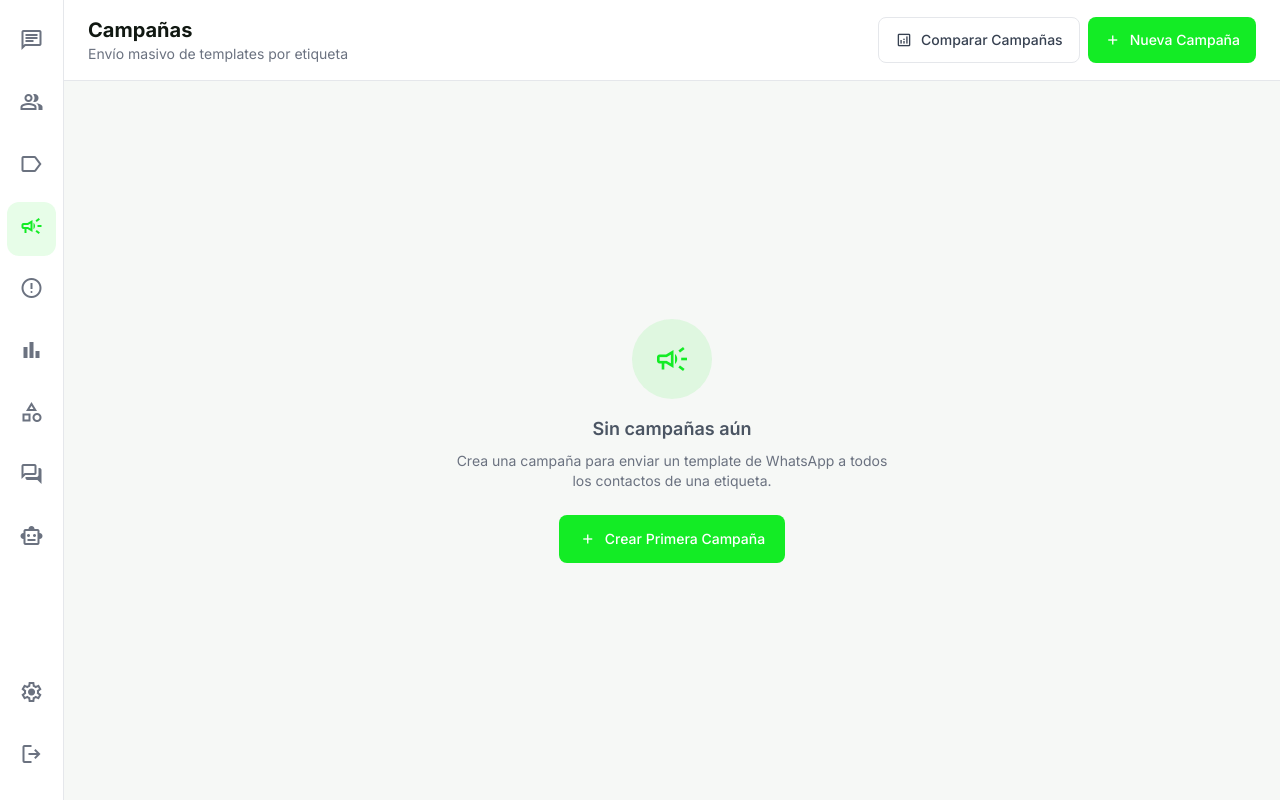
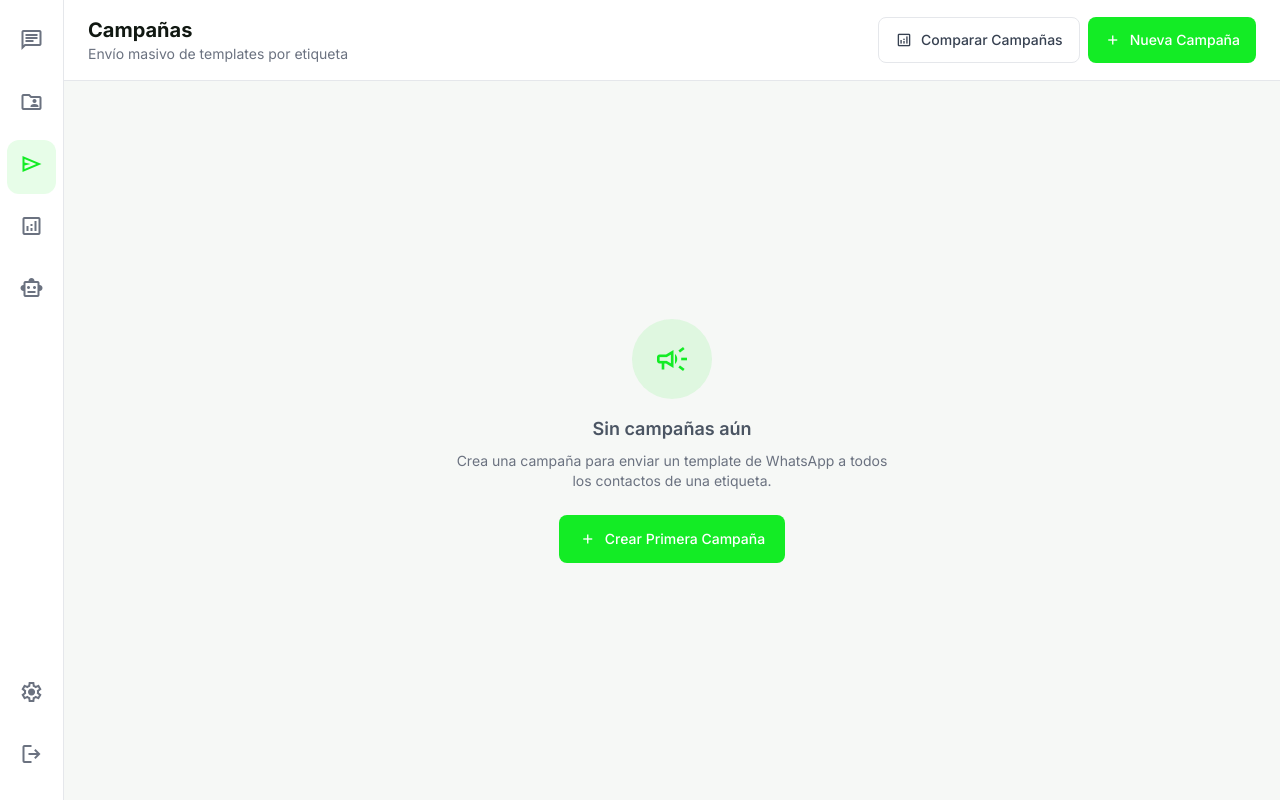
Before and after one commit to OctavioGalvan5/api-whatsapp-prueba, a Flask app: page /campaigns in a window 1280 px wide. Run offline with Flask 3, Linux system fonts and the light colour scheme; the visitor is signed in with stand-in values (Sample User, id 1); data comes from the database, SQL or seed files in the repository; data that the repository does not hold is empty; some libraries are stand-ins or nearby versions.

Commit message:
se redujo la cantidad de iconos a la izquierda

```diff
--- a/templates/components/navbar.html
+++ b/templates/components/navbar.html
@@ -1,65 +1,95 @@
 <aside
-    class="w-16 bg-white dark:bg-[#152a17] border-r border-gray-200 dark:border-gray-800 flex flex-col items-center py-4 gap-2">
+    class="w-16 bg-white dark:bg-[#152a17] border-r border-gray-200 dark:border-gray-800 flex flex-col items-center py-4 gap-2 relative">
+
+    <!-- Dashboard -->
     <a href="/dashboard"
         class="p-3 rounded-xl {% if request.path == '/dashboard' %}bg-primary/10 text-primary{% else %}hover:bg-gray-100 dark:hover:bg-gray-800 transition-colors{% endif %}"
         title="Dashboard">
         <span
             class="material-symbols-outlined {% if request.path != '/dashboard' %}text-gray-500 dark:text-gray-400{% endif %}">chat</span>
     </a>
-    <a href="/contacts"
-        class="p-3 rounded-xl {% if request.path == '/contacts' %}bg-primary/10 text-primary{% else %}hover:bg-gray-100 dark:hover:bg-gray-800 transition-colors{% endif %}"
-        title="Contactos">
+
+    <!-- Gestión de Datos -->
+    <div class="relative group">
+        <button
+            class="p-3 rounded-xl {% if request.path in ['/contacts', '/tags'] %}bg-primary/10 text-primary{% else %}hover:bg-gray-100 dark:hover:bg-gray-800 transition-colors{% endif %}"
+            title="Gestión de Datos">
             <span
-            class="material-symbols-outlined {% if request.path != '/contacts' %}text-gray-500 dark:text-gray-400{% endif %}">group</span>
+                class="material-symbols-outlined {% if request.path not in ['/contacts', '/tags'] %}text-gray-500 dark:text-gray-400{% endif %}">folder_shared</span>
+        </button>
+        <div class="absolute left-full ml-2 top-0 bg-white dark:bg-[#1a3a1d] rounded-xl shadow-lg border border-gray-200 dark:border-gray-700 py-2 min-w-[180px] opacity-0 invisible group-hover:opacity-100 group-hover:visible transition-all duration-200 z-50">
+            <a href="/contacts" class="flex items-center gap-3 px-4 py-2 hover:bg-gray-100 dark:hover:bg-gray-800 transition-colors {% if request.path == '/contacts' %}text-primary{% endif %}">
+                <span class="material-symbols-outlined text-xl">group</span>
+                <span class="text-sm font-medium">Contactos</span>
             </a>
-    <a href="/tags"
-        class="p-3 rounded-xl {% if request.path == '/tags' %}bg-primary/10 text-primary{% else %}hover:bg-gray-100 dark:hover:bg-gray-800 transition-colors{% endif %}"
-        title="Etiquetas">
+            <a href="/tags" class="flex items-center gap-3 px-4 py-2 hover:bg-gray-100 dark:hover:bg-gray-800 transition-colors {% if request.path == '/tags' %}text-primary{% endif %}">
+                <span class="material-symbols-outlined text-xl">label</span>
+                <span class="text-sm font-medium">Etiquetas</span>
+            </a>
+        </div>
+    </div>
+
+    <!-- Mensajería -->
+    <div class="relative group">
+        <button
+            class="p-3 rounded-xl {% if request.path.startswith('/campaigns') or request.path == '/failed-messages' %}bg-primary/10 text-primary{% else %}hover:bg-gray-100 dark:hover:bg-gray-800 transition-colors{% endif %}"
+            title="Mensajería">
             <span
-            class="material-symbols-outlined {% if request.path != '/tags' %}text-gray-500 dark:text-gray-400{% endif %}">label</span>
+                class="material-symbols-outlined {% if not (request.path.startswith('/campaigns') or request.path == '/failed-messages') %}text-gray-500 dark:text-gray-400{% endif %}">send</span>
+        </button>
+        <div class="absolute left-full ml-2 top-0 bg-white dark:bg-[#1a3a1d] rounded-xl shadow-lg border border-gray-200 dark:border-gray-700 py-2 min-w-[180px] opacity-0 invisible group-hover:opacity-100 group-hover:visible transition-all duration-200 z-50">
+            <a href="/campaigns" class="flex items-center gap-3 px-4 py-2 hover:bg-gray-100 dark:hover:bg-gray-800 transition-colors {% if request.path.startswith('/campaigns') %}text-primary{% endif %}">
+                <span class="material-symbols-outlined text-xl">campaign</span>
+                <span class="text-sm font-medium">Campañas</span>
             </a>
-    <a href="/campaigns"
-        class="p-3 rounded-xl {% if request.path.startswith('/campaigns') %}bg-primary/10 text-primary{% else %}hover:bg-gray-100 dark:hover:bg-gray-800 transition-colors{% endif %}"
-        title="Campañas">
+            <a href="/failed-messages" class="flex items-center gap-3 px-4 py-2 hover:bg-gray-100 dark:hover:bg-gray-800 transition-colors {% if request.path == '/failed-messages' %}text-primary{% endif %}">
+                <span class="material-symbols-outlined text-xl">error</span>
+                <span class="text-sm font-medium">Fallidos</span>
+            </a>
+        </div>
+    </div>
+
+    <!-- Reportes -->
+    <div class="relative group">
+        <button
+            class="p-3 rounded-xl {% if request.path in ['/analytics', '/sessions', '/topics'] %}bg-primary/10 text-primary{% else %}hover:bg-gray-100 dark:hover:bg-gray-800 transition-colors{% endif %}"
+            title="Reportes">
             <span
-            class="material-symbols-outlined {% if not request.path.startswith('/campaigns') %}text-gray-500 dark:text-gray-400{% endif %}">campaign</span>
+                class="material-symbols-outlined {% if request.path not in ['/analytics', '/sessions', '/topics'] %}text-gray-500 dark:text-gray-400{% endif %}">analytics</span>
+        </button>
+        <div class="absolute left-full ml-2 top-0 bg-white dark:bg-[#1a3a1d] rounded-xl shadow-lg border border-gray-200 dark:border-gray-700 py-2 min-w-[180px] opacity-0 invisible group-hover:opacity-100 group-hover:visible transition-all duration-200 z-50">
+            <a href="/analytics" class="flex items-center gap-3 px-4 py-2 hover:bg-gray-100 dark:hover:bg-gray-800 transition-colors {% if request.path == '/analytics' %}text-primary{% endif %}">
+                <span class="material-symbols-outlined text-xl">bar_chart</span>
+                <span class="text-sm font-medium">Analytics</span>
             </a>
-    <a href="/failed-messages"
-        class="p-3 rounded-xl {% if request.path == '/failed-messages' %}bg-primary/10 text-primary{% else %}hover:bg-gray-100 dark:hover:bg-gray-800 transition-colors{% endif %}"
-        title="Fallidos">
-        <span
-            class="material-symbols-outlined {% if request.path != '/failed-messages' %}text-gray-500 dark:text-gray-400{% endif %}">error</span>
+            <a href="/sessions" class="flex items-center gap-3 px-4 py-2 hover:bg-gray-100 dark:hover:bg-gray-800 transition-colors {% if request.path == '/sessions' %}text-primary{% endif %}">
+                <span class="material-symbols-outlined text-xl">forum</span>
+                <span class="text-sm font-medium">Sesiones</span>
             </a>
-    <a href="/analytics"
-        class="p-3 rounded-xl {% if request.path == '/analytics' %}bg-primary/10 text-primary{% else %}hover:bg-gray-100 dark:hover:bg-gray-800 transition-colors{% endif %}"
-        title="Analytics">
-        <span
-            class="material-symbols-outlined {% if request.path != '/analytics' %}text-gray-500 dark:text-gray-400{% endif %}">bar_chart</span>
+            <a href="/topics" class="flex items-center gap-3 px-4 py-2 hover:bg-gray-100 dark:hover:bg-gray-800 transition-colors {% if request.path == '/topics' %}text-primary{% endif %}">
+                <span class="material-symbols-outlined text-xl">category</span>
+                <span class="text-sm font-medium">Temas</span>
             </a>
-    <a href="/topics"
-        class="p-3 rounded-xl {% if request.path == '/topics' %}bg-primary/10 text-primary{% else %}hover:bg-gray-100 dark:hover:bg-gray-800 transition-colors{% endif %}"
-        title="Temas">
-        <span
-            class="material-symbols-outlined {% if request.path != '/topics' %}text-gray-500 dark:text-gray-400{% endif %}">category</span>
-    </a>
-    <a href="/sessions"
-        class="p-3 rounded-xl {% if request.path == '/sessions' %}bg-primary/10 text-primary{% else %}hover:bg-gray-100 dark:hover:bg-gray-800 transition-colors{% endif %}"
-        title="Sesiones">
-        <span
-            class="material-symbols-outlined {% if request.path != '/sessions' %}text-gray-500 dark:text-gray-400{% endif %}">forum</span>
-    </a>
+        </div>
+    </div>
+
+    <!-- Chatbot -->
     <a href="/chatbot"
         class="p-3 rounded-xl {% if request.path == '/chatbot' %}bg-primary/10 text-primary{% else %}hover:bg-gray-100 dark:hover:bg-gray-800 transition-colors{% endif %}"
         title="Chatbot">
         <span
             class="material-symbols-outlined {% if request.path != '/chatbot' %}text-gray-500 dark:text-gray-400{% endif %}">smart_toy</span>
     </a>
+
+    <!-- Configuración -->
     <a href="/whatsapp-settings"
         class="p-3 rounded-xl mt-auto {% if request.path == '/whatsapp-settings' %}bg-primary/10 text-primary{% else %}hover:bg-gray-100 dark:hover:bg-gray-800 transition-colors{% endif %}"
         title="Configuración">
         <span
             class="material-symbols-outlined {% if request.path != '/whatsapp-settings' %}text-gray-500 dark:text-gray-400{% endif %}">settings</span>
     </a>
+
+    <!-- Logout -->
     <a href="/logout" class="p-3 rounded-xl hover:bg-gray-100 dark:hover:bg-gray-800 transition-colors"
         title="Cerrar sesión">
         <span class="material-symbols-outlined text-gray-500 dark:text-gray-400">logout</span>
```
Lines whose indentation alone changed are shown as unchanged.
